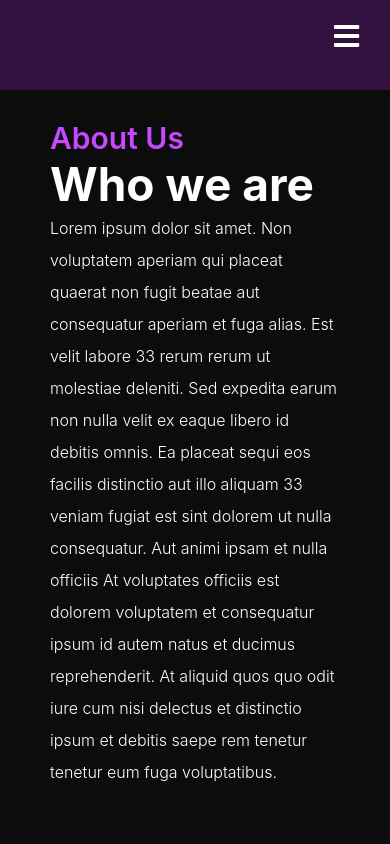
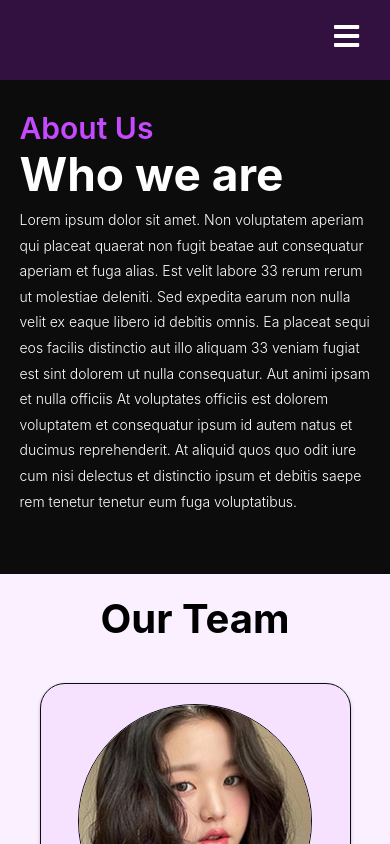
Before and after one commit to evanyans/vancouver-charity-games, a React (Create React App) app: page /about in a window 390 px wide. Shown: the top 844 px of the page. Built offline with nearby package versions, Linux system fonts and the light colour scheme.

Commit message:
more mobile accessibility changes

```diff
--- a/src/components/NavbarElements.tsx
+++ b/src/components/NavbarElements.tsx
@@ -4,7 +4,7 @@ import { FaBars } from 'react-icons/fa';
 
 export const Nav = styled.nav`
     background:#321140;
-    height: 90px;
+    height: 80px;
     display: flex;
     justify-content: space-between;
     padding: 0.5rem calc((100vw - 1000px) / 2);
--- a/src/pages/About.tsx
+++ b/src/pages/About.tsx
@@ -298,7 +298,8 @@ export const Text = styled.div`
 @media only screen and (max-width: 600px) {
   padding-top:30px;
   padding-bottom:60px;
-  padding-left:50px;
+  padding-left:5%;
+  padding-right:5%;
 }
 
 /* Small devices (portrait tablets and large phones, 600px and up) */
@@ -384,9 +385,9 @@ export const SubText = styled.div`
   font-weight:300;
   line-height:2.5rem;
   @media only screen and (max-width: 600px) {
-  font-size:16px;
-  padding-top:0px;
-  line-height:2rem;
+  font-size:14px;
+  padding-top:5px;
+  line-height:1.6rem;
 }
 
 /* Small devices (portrait tablets and large phones, 600px and up) */
```
